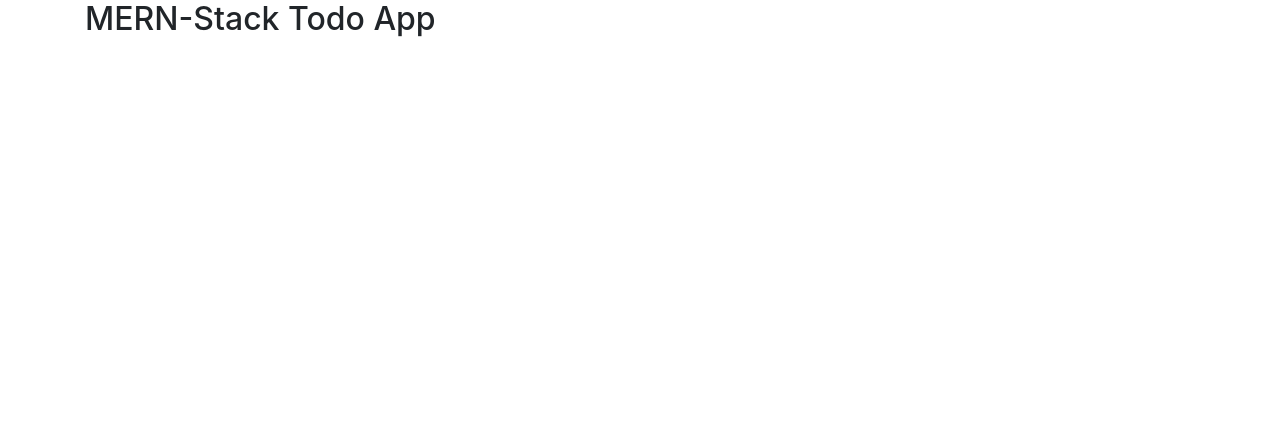
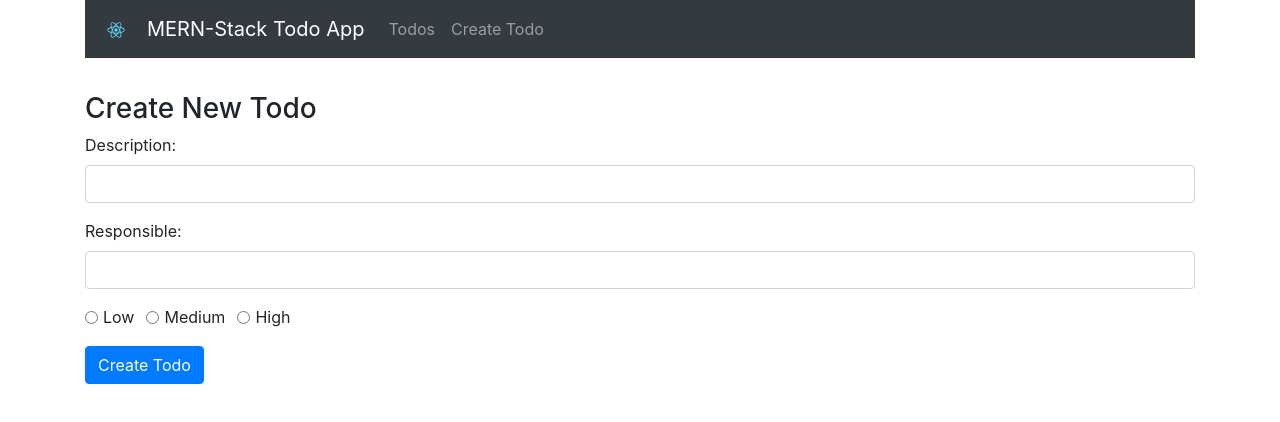
Before and after one commit to leoprananta/mern-todo-app, a React (Create React App) app: page /create in a window 1280 px wide. Shown: the top 422 px of the page. Built offline with nearby package versions, Linux system fonts and the light colour scheme.

Commit message:
setup page and route

```diff
--- a/src/App.js
+++ b/src/App.js
@@ -1,12 +1,43 @@
 import React, { Component } from "react";
+import { BrowserRouter as Router, Route, Link } from "react-router-dom";
 import "bootstrap/dist/css/bootstrap.min.css";
+
+import CreateTodo from "./components/create-todo.component";
+import EditTodo from "./components/edit-todo.component";
+import TodosList from "./components/todos-list.component";
+
+import logo from "./logo.svg";
 
 class App extends Component{
   render(){
     return(
-      <div className="container">
-        <h2>MERN-Stack Todo App</h2>
-      </div>
+      <Router>
+        <div className="container">
+
+          <nav className="navbar navbar-expand-lg navbar-dark bg-dark">
+            <a class="navbar-brand" href="#" target="_blank">
+              <img src={logo} width="30" height="30" alt="" />
+            </a>
+            <Link to="/" className="navbar-brand">MERN-Stack Todo App</Link>
+
+            <div className="collpase navbar-collapse">
+              <ul className="navbar-nav mr-auto">
+                <li className="navbar-item">
+                  <Link to="/" className="nav-link">Todos</Link>
+                </li>
+                <li className="navbar-item">
+                  <Link to="/create" className="nav-link">Create Todo</Link>
+                </li>
+              </ul>
+            </div>
+          </nav>
+
+          <br/>
+          <Route path="/" exact component={TodosList} />
+          <Route path="/edit/:id" component={EditTodo} />
+          <Route path="/create" component={CreateTodo} />
+        </div>
+      </Router>
     );
   }
 }
--- /dev/null
+++ b/src/components/create-todo.component.js
@@ -0,0 +1,120 @@
+import React, { Component } from "react";
+
+export default class CreateTodo extends Component{
+
+    constructor(props) {
+        super(props);
+
+        this.onChangeTodoDescription = this.onChangeTodoDescription.bind(this);
+        this.onChangeTodoResponsible = this.onChangeTodoResponsible.bind(this);
+        this.onChangeTodoPriority = this.onChangeTodoPriority.bind(this);
+        this.onSubmit = this.onSubmit.bind(this);
+
+        this.state = {
+            todo_description: '',
+            todo_responsible: '',
+            todo_priority: '',
+            todo_completed: false
+        }
+    }
+
+    onChangeTodoDescription(e) {
+        this.setState({
+            todo_description: e.target.value
+        });
+    }
+
+    onChangeTodoResponsible(e) {
+        this.setState({
+            todo_responsible: e.target.value
+        });
+    }
+
+    onChangeTodoPriority(e) {
+        this.setState({
+            todo_priority: e.target.value
+        });
+    }
+
+    onSubmit(e) {
+        e.preventDefault();
+
+        console.log(`Form submitted:`);
+        console.log(`Todo Description: ${this.state.todo_description}`);
+        console.log(`Todo Responsible: ${this.state.todo_responsible}`);
+        console.log(`Todo Priority: ${this.state.todo_priority}`);
+
+        this.setState({
+            todo_description: '',
+            todo_responsible: '',
+            todo_priority: '',
+            todo_completed: false
+        })
+    }
+
+    render() {
+        return (
+            <div style={{marginTop: 10}}>
+                <h3>Create New Todo</h3>
+                <form onSubmit={this.onSubmit}>
+                    <div className="form-group">
+                        <label>Description: </label>
+                        <input  type="text"
+                                className="form-control"
+                                value={this.state.todo_description}
+                                onChange={this.onChangeTodoDescription}
+                                />
+                    </div>
+                    <div className="form-group">
+                        <label>Responsible: </label>
+                        <input
+                                type="text"
+                                className="form-control"
+                                value={this.state.todo_responsible}
+                                onChange={this.onChangeTodoResponsible}
+                                />
+                    </div>
+                    <div className="form-group">
+                        <div className="form-check form-check-inline">
+                            <input  className="form-check-input"
+                                    type="radio"
+                                    name="priorityOptions"
+                                    id="priorityLow"
+                                    value="Low"
+                                    checked={this.state.todo_priority==='Low'}
+                                    onChange={this.onChangeTodoPriority}
+                                    />
+                            <label className="form-check-label">Low</label>
+                        </div>
+                        <div className="form-check form-check-inline">
+                            <input  className="form-check-input"
+                                    type="radio"
+                                    name="priorityOptions"
+                                    id="priorityMedium"
+                                    value="Medium"
+                                    checked={this.state.todo_priority==='Medium'}
+                                    onChange={this.onChangeTodoPriority}
+                                    />
+                            <label className="form-check-label">Medium</label>
+                        </div>
+                        <div className="form-check form-check-inline">
+                            <input  className="form-check-input"
+                                    type="radio"
+                                    name="priorityOptions"
+                                    id="priorityHigh"
+                                    value="High"
+                                    checked={this.state.todo_priority==='High'}
+                                    onChange={this.onChangeTodoPriority}
+                                    />
+                            <label className="form-check-label">High</label>
+                        </div>
+                    </div>
+
+                    <div className="form-group">
+                        <input type="submit" value="Create Todo" className="btn btn-primary" />
+                    </div>
+                </form>
+            </div>
+        );
+    }
+}
--- /dev/null
+++ b/src/components/edit-todo.component.js
@@ -0,0 +1,11 @@
+import React, { Component } from "react";
+
+export default class EditTodo extends Component{
+    render(){
+        return(
+            <div>
+                <p>Welcome to Edit Todo Component!!</p>
+            </div>
+        );
+    }
+}
--- /dev/null
+++ b/src/components/todos-list.component.js
@@ -0,0 +1,11 @@
+import React, { Component } from "react";
+
+export default class TodosList extends Component{
+    render(){
+        return(
+            <div>
+                <p>Welcome to Todos List Component!!</p>
+            </div>
+        );
+    }
+}
```
